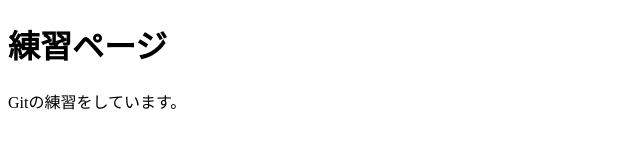
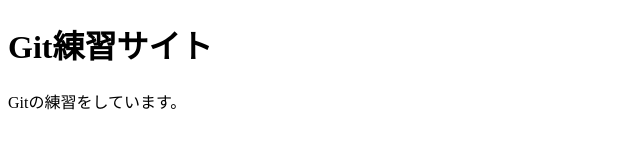
Before and after one commit to y-segawa-mcl/conflict-practice, a plain HTML site: page index.html in a window 1280 px wide. Shown: the whole page, without its empty margins (0-640 px from the left). Drawn offline with Linux system fonts and the light colour scheme.

Commit message:
見出しをサイト名に変更

```diff
--- a/index.html
+++ b/index.html
@@ -6,7 +6,7 @@
     <title>Document</title>
 </head>
 <body>
-    <h1>練習ページ</h1>
+    <h1>Git練習サイト</h1>
     <p>Gitの練習をしています。</p>
 </body>
 </html>
```
